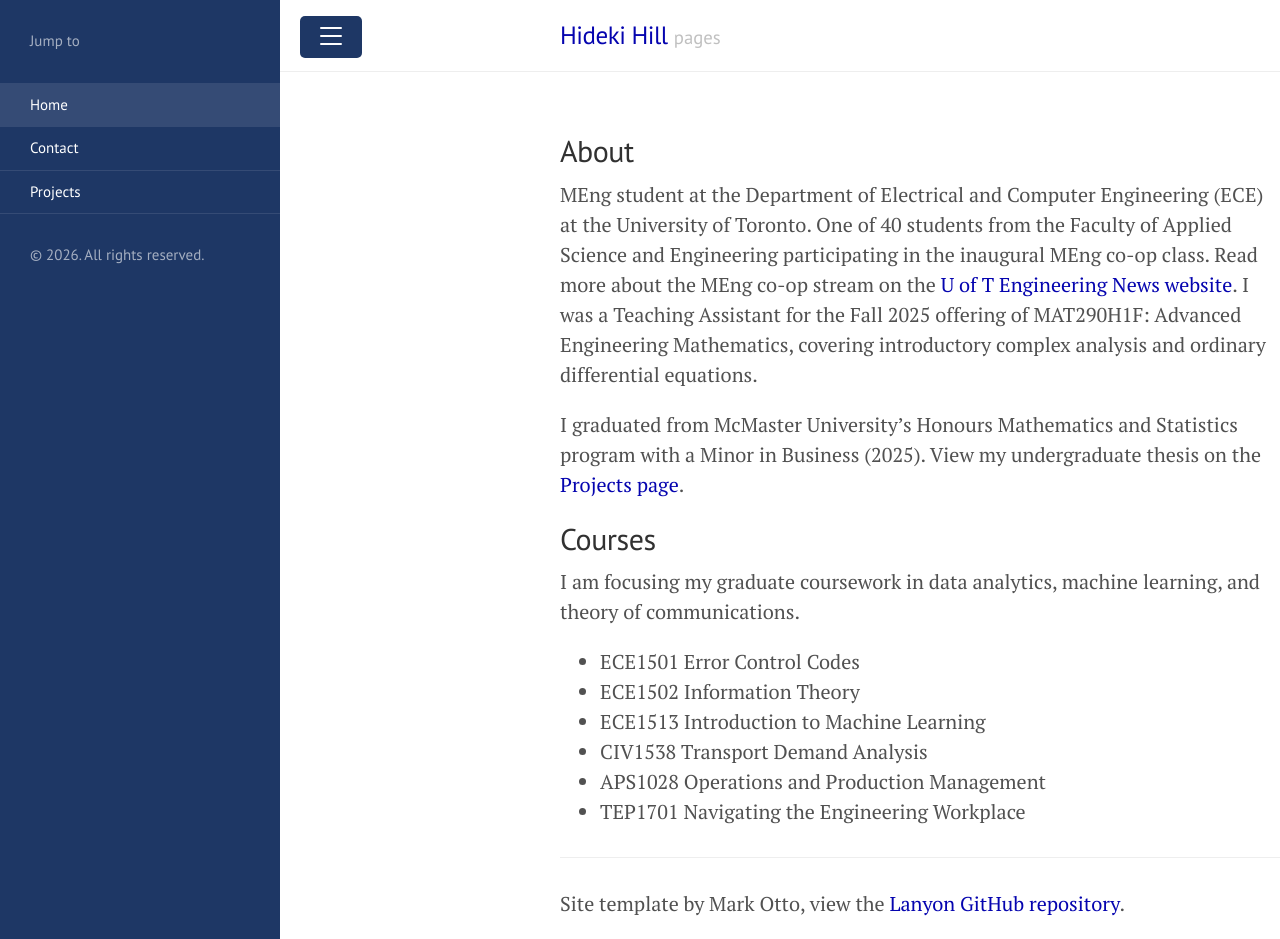
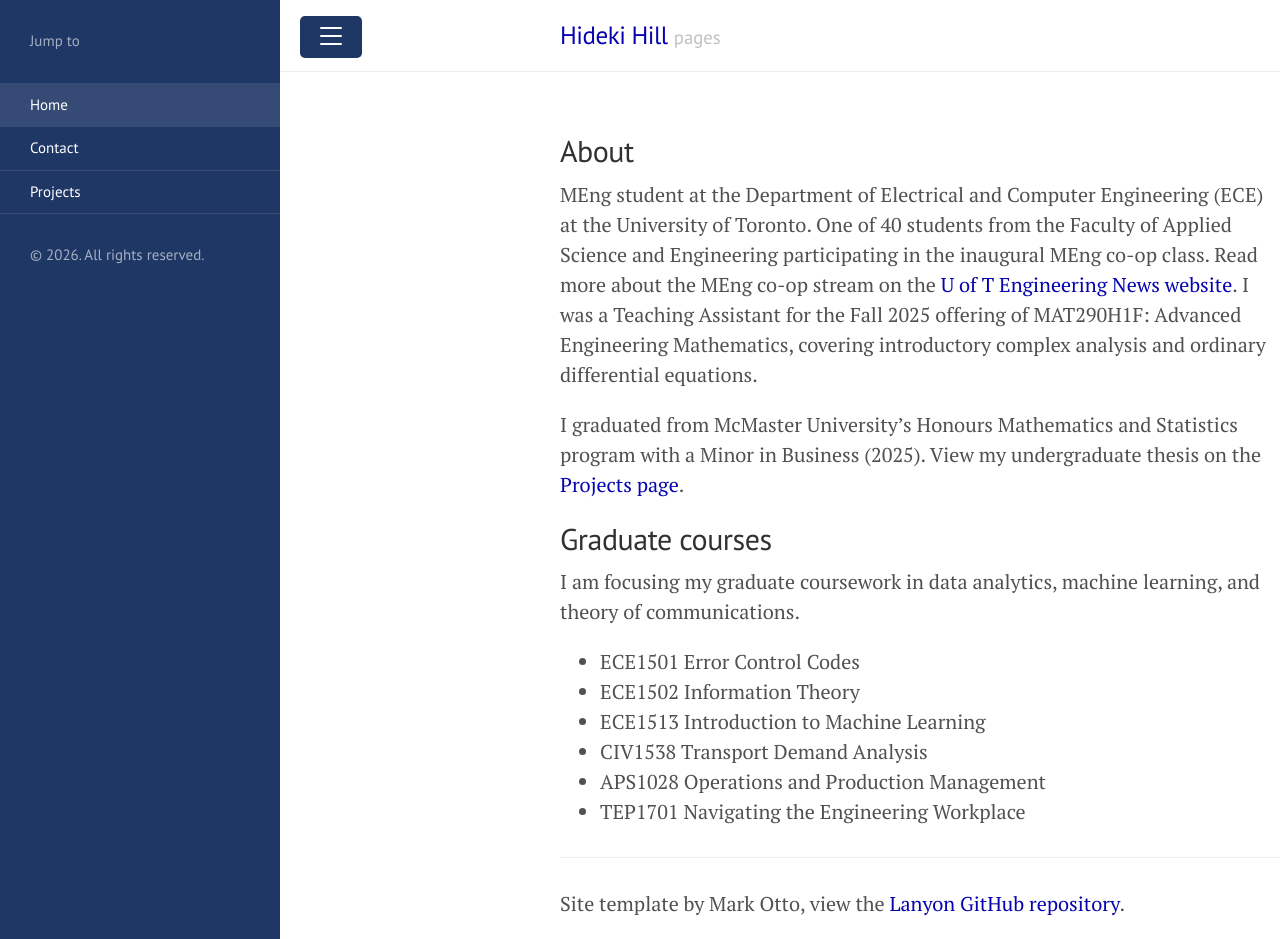
Before and after one commit to hidekihill/hidekihill.github.io, a Jekyll site: the page built from index.md, in a window 1280 px wide and 939 px high. Built offline with Jekyll 4.4.1, drawn with Linux system fonts in a browser that asks for light colours.

Commit message:
Update index.md

```diff
--- a/index.md
+++ b/index.md
@@ -7,7 +7,7 @@ MEng student at the Department of Electrical and Computer Engineering (ECE) at t
 
 I graduated from McMaster University's Honours Mathematics and Statistics program with a Minor in Business (2025). View my undergraduate thesis on the [Projects page](https://hidekihill.github.io/projects/).
 
-## Courses
+## Graduate courses
 I am focusing my graduate coursework in data analytics, machine learning, and theory of communications.
 * ECE1501 Error Control Codes
 * ECE1502 Information Theory
```
